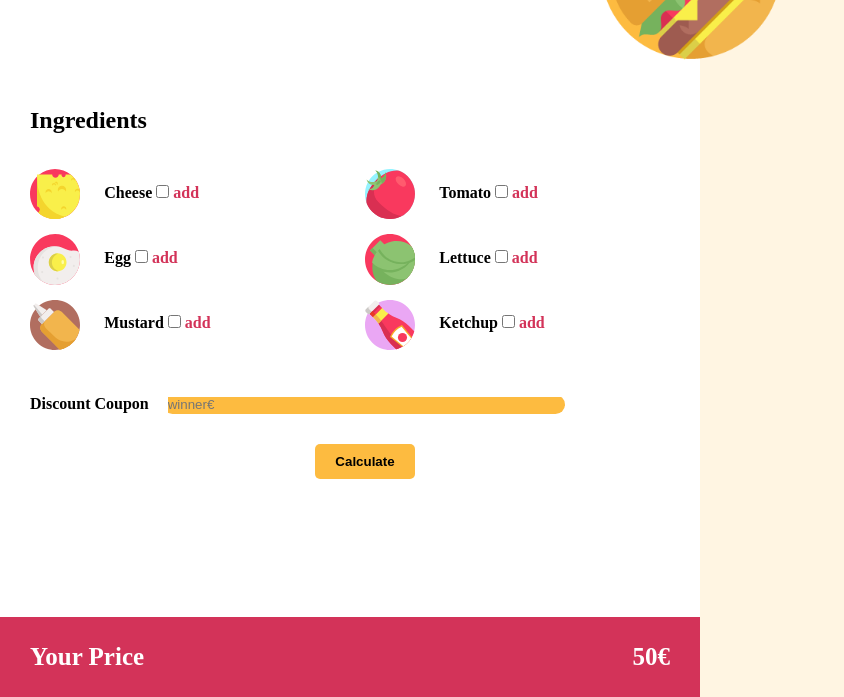
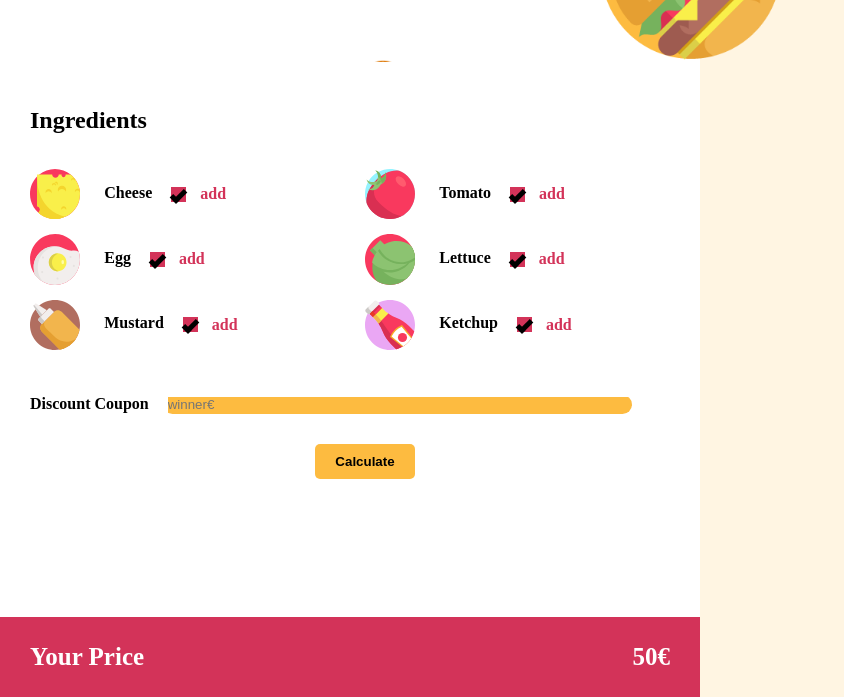
Before and after one commit to MattiaPolli93/js-burger, a plain HTML site: page index.html in a window 1280 px wide. Shown: the part 103-800 px from the top of the page, without its empty margins (0-844 px from the left). Drawn offline with Linux system fonts and the light colour scheme.

Commit message:
Completed

```diff
--- a/css/style.css
+++ b/css/style.css
@@ -59,8 +59,7 @@ main {
     height: 2px;
     font-size: 25px;
     font-weight: bold;
-    font-style: italic;
-    color: #000;
+    color: #757575;
     opacity: 1;
 }
 
@@ -89,16 +88,57 @@ main {
 
 .list img {
     width: 15%;
-    vertical-align: middle;
 }
 
 .list label {
     font-weight: 600;
     margin-left: 20px;
+    position: relative;
+}
+
+.label-box {
+    cursor: pointer;
+}
+
+.label-box input {
+    position: absolute;
+    width: 0;
+    height: 0;
+    opacity: 0;
+}
+
+.label-box input:checked ~ .checkmark .tick {
+    display: block;
+}
+
+.checkmark {
+    display: inline-block;
+    width: 15px;
+    height: 15px;
+    margin-left: 15px;
+    background-color: #d33359;
+}
+
+.tick {
+    display: none;
+    content: "";
+    margin-left: 3px;
+    width: 9px;
+    height: 16px;
+    border: solid #000;
+    border-width: 0 5px 5px 0;
+    transform: rotate(45deg);
 }
 
 .add-color {
     color: #d33359;
+    margin-left: 10px;
+}
+
+.list img,
+.checkmark,
+.add-color {
+    vertical-align: middle;
 }
 
 /* Discount coupon */
@@ -111,7 +151,7 @@ main {
 }
 
 .discount input {
-    width: 60%;
+    width: 70%;
     border: none;
     border-radius: 15px;
     margin-left: 10px;
--- a/index.html
+++ b/index.html
@@ -18,7 +18,7 @@
 
         <main>
             <!-- Burger name -->
-            <input id="burger-name" type="text" placeholder="Give a Name to your Burger">
+            <input id="burger-name" type="text" placeholder="Give a Name to your Burger 🍔">
 
             <!-- Add-ingredients list -->
             <div class="ingredients">
@@ -27,44 +27,67 @@
                     <ul class="left-list">
                         <li>
                             <img src="img/cheese.svg" alt="Cheese">
-                            <label for="cheese">Cheese
-                                <input id="cheese" class="add-ingredients" type="checkbox" value="3"><span class="add-color"> add</span>
+                            <label class="label-box" for="cheese">Cheese
+                                <input id="cheese" class="add-ingredients" type="checkbox" checked="checked" value="3">
+                                <span class="checkmark">
+                                    <span class="tick"></span>
+                                </span>
+                                <span class="add-color"> add</span>
                             </label>
                         </li>
                         <li>
                             <img src="img/fried-egg.svg" alt="Egg">
-                            <label for="egg">Egg
-                                <input id="egg" class="add-ingredients"  type="checkbox" value="4"><span class="add-color"> add</span>
+                            <label class="label-box" for="egg">Egg
+                                <input id="egg" class="add-ingredients" type="checkbox" checked="checked" value="4">
+                                <span class="checkmark">
+                                    <span class="tick"></span>
+                                </span>
+                                <span class="add-color"> add</span>
                             </label>
                         </li>
                         <li>
                             <img src="img/mustard.svg" alt="Mustard">
-                            <label for="mustard">Mustard
-                                <input id="mustard" class="add-ingredients"  type="checkbox" value="4"><span class="add-color"> add</span>
+                            <label class="label-box" for="mustard">Mustard
+                                <input id="mustard" class="add-ingredients" type="checkbox" checked="checked" value="4">
+                                <span class="checkmark">
+                                    <span class="tick"></span>
+                                </span>
+                                <span class="add-color"> add</span>
                             </label>
                         </li>
                     </ul>
                     <ul>
                         <li>
                             <img src="img/tomato.svg" alt="Tomato">
-                            <label for="tomato">Tomato
-                                <input id="tomato" class="add-ingredients"  type="checkbox" value="3"><span class="add-color"> add</span>
+                            <label class="label-box" for="tomato">Tomato
+                                <input id="tomato" class="add-ingredients" type="checkbox" checked="checked" value="3">
+                                <span class="checkmark">
+                                    <span class="tick"></span>
+                                </span>
+                                <span class="add-color"> add</span>
                             </label>
                         </li>
                         <li>
                             <img src="img/lettuce.svg" alt="Lettuce">
-                            <label for="lettuce">Lettuce
-                                <input id="lettuce" class="add-ingredients"  type="checkbox" value="4"><span class="add-color"> add</span>
+                            <label class="label-box" for="lettuce">Lettuce
+                                <input id="lettuce" class="add-ingredients" type="checkbox" checked="checked" value="4">
+                                <span class="checkmark">
+                                    <span class="tick"></span>
+                                </span>
+                                <span class="add-color"> add</span>
                             </label>
                         </li>
                         <li>
                             <img src="img/ketchup.svg" alt="ketchup">
-                            <label for="ketchup">Ketchup
-                                <input id="ketchup" class="add-ingredients"  type="checkbox" value="2"><span class="add-color"> add</span>
+                            <label class="label-box" for="ketchup">Ketchup
+                                <input id="ketchup" class="add-ingredients" type="checkbox" checked="checked" value="2">
+                                <span class="checkmark">
+                                    <span class="tick"></span>
+                                </span>
+                                <span class="add-color"> add</span>
                             </label>
                         </li>
                     </ul>
-
                 </div>
             </div>
             <div class="discount">
```
